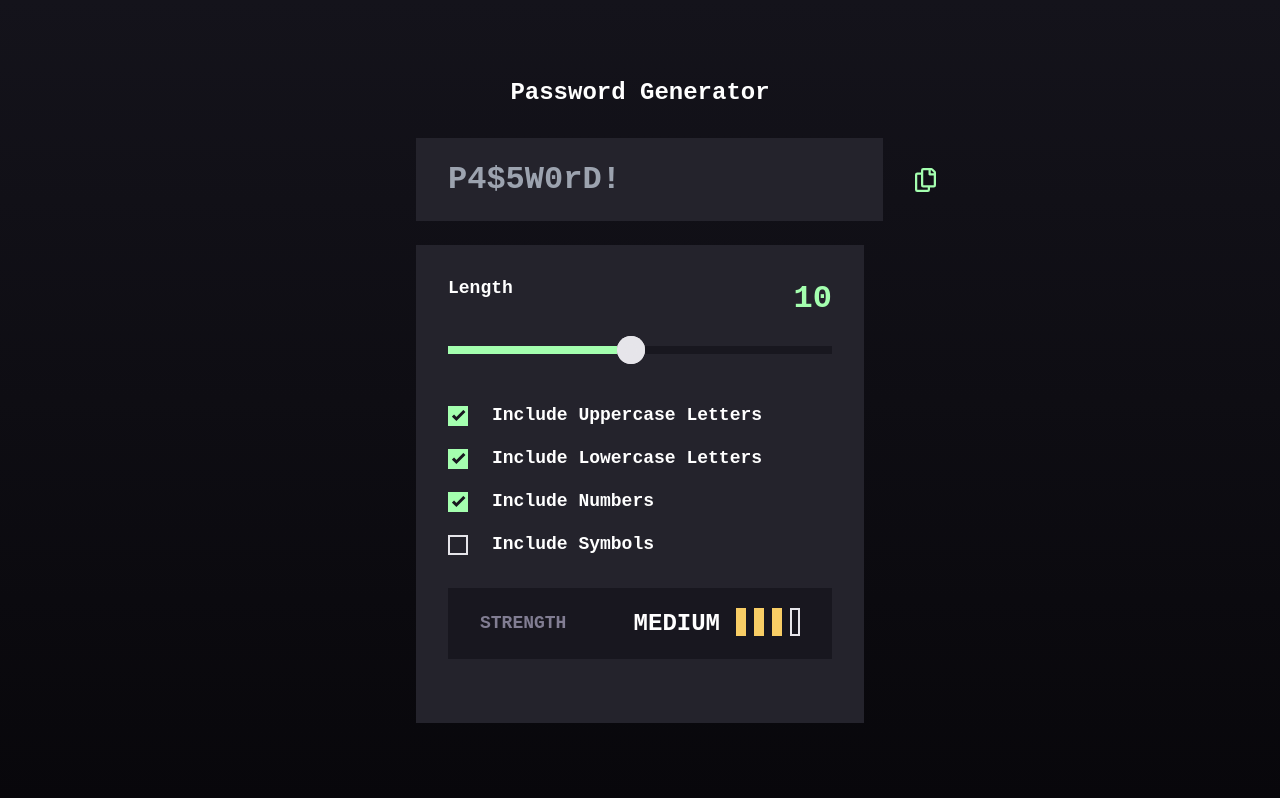
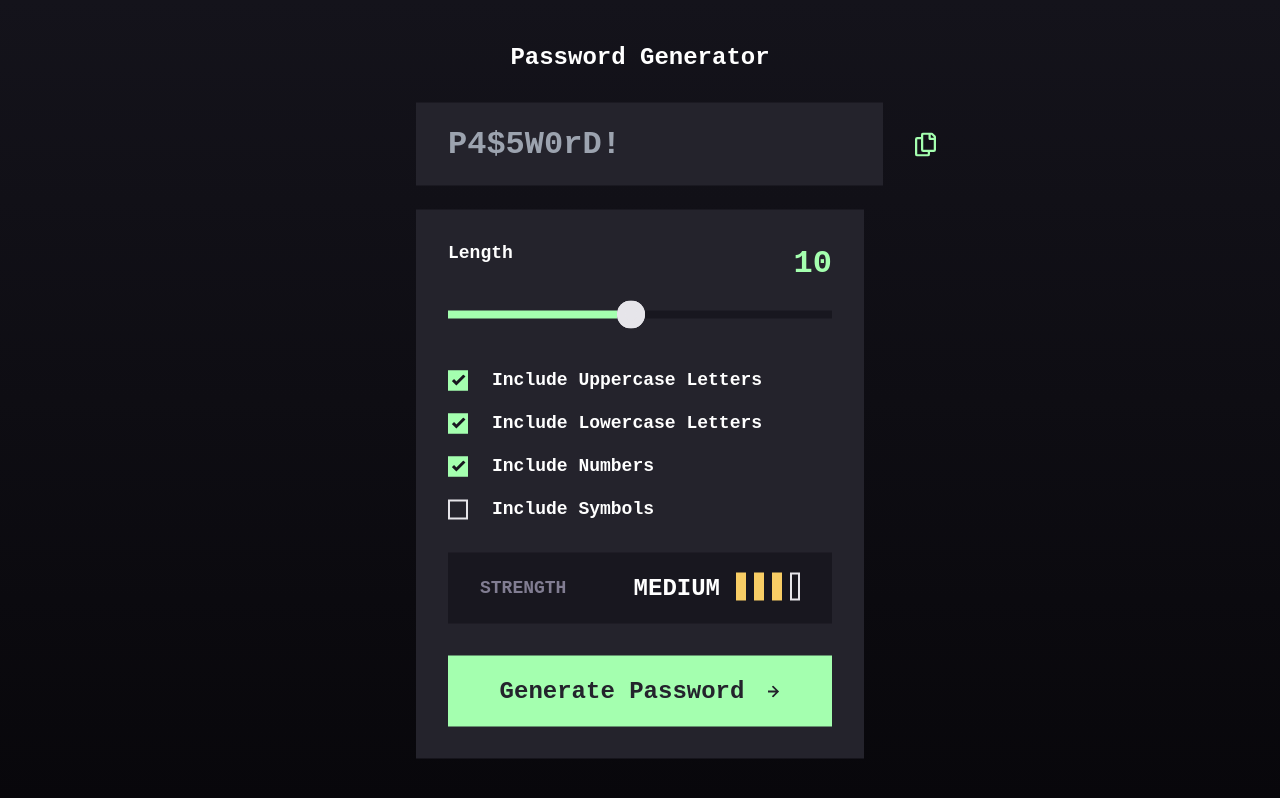
Before and after one commit to Konadu-Akwasi-Akuoko/password-generator-angular, an Angular app: page / in a window 1280 px wide. Built offline with nearby package versions, Linux system fonts and the light colour scheme.

Commit message:
test: created test for the strenght checker

```diff
--- a/src/app/components/password-generator/password-generator.component.html
+++ b/src/app/components/password-generator/password-generator.component.html
@@ -51,6 +51,24 @@
       </div>
 
       <app-strength-checker />
+
+      <button
+        class="w-full py-5 bg-neon-green text-dark-grey heading-medium flex flex-row gap-x-6 hover:bg-dark-grey hover:outline hover:outline-2 hover:outline-neon-green hover:text-neon-green justify-center items-center"
+        type="button"
+      >
+        Generate Password
+        <svg
+          width="12"
+          height="12"
+          xmlns="http://www.w3.org/2000/svg"
+          class="transition-none"
+        >
+          <path
+            fill="currentColor"
+            d="m5.106 12 6-6-6-6-1.265 1.265 3.841 3.84H.001v1.79h7.681l-3.841 3.84z"
+          />
+        </svg>
+      </button>
     </div>
   </div>
 </section>
```
Also changed, not shown: 1 other file (tests, documents, lock files or other folders).
